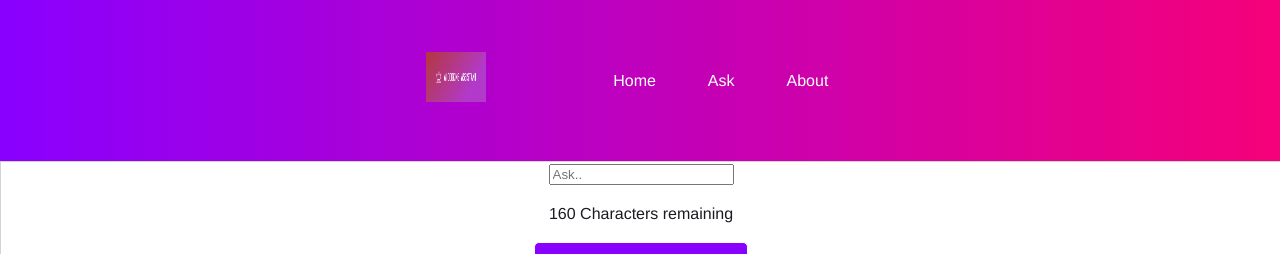
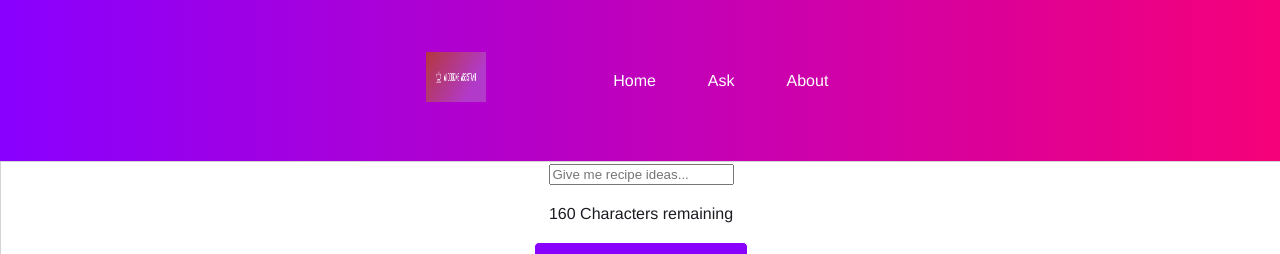
Before and after one commit to technative-academy/Team-Wolf, a React (Vite) app: page /ask in a window 1280 px wide. Shown: the top 254 px of the page. Built offline with nearby package versions, Linux system fonts and the light colour scheme.

Commit message:
Adjust placeholder for input

```diff
--- a/src/components/Ask/Ask.jsx
+++ b/src/components/Ask/Ask.jsx
@@ -39,7 +39,7 @@ function Ask() {
 
   return (
     <div className={styles.wrapper}>
-      <Input input={input} setInput={setInput} placeholder="Ask.." />
+      <Input input={input} setInput={setInput} placeholder="Give me recipe ideas..." />
       <p className={charNum < 0 ? styles.red : ""}>
         {charNum === 1 || charNum === -1
           ? `${charNum} Character remaining`
```
